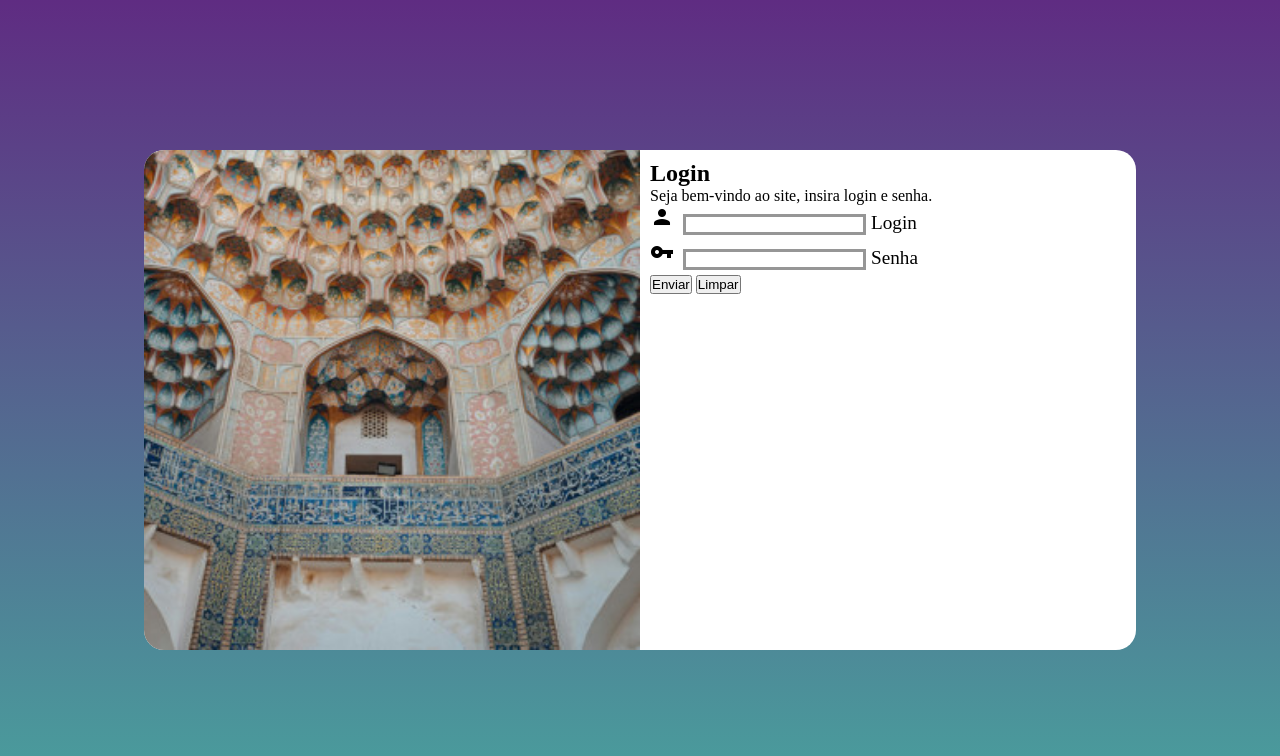
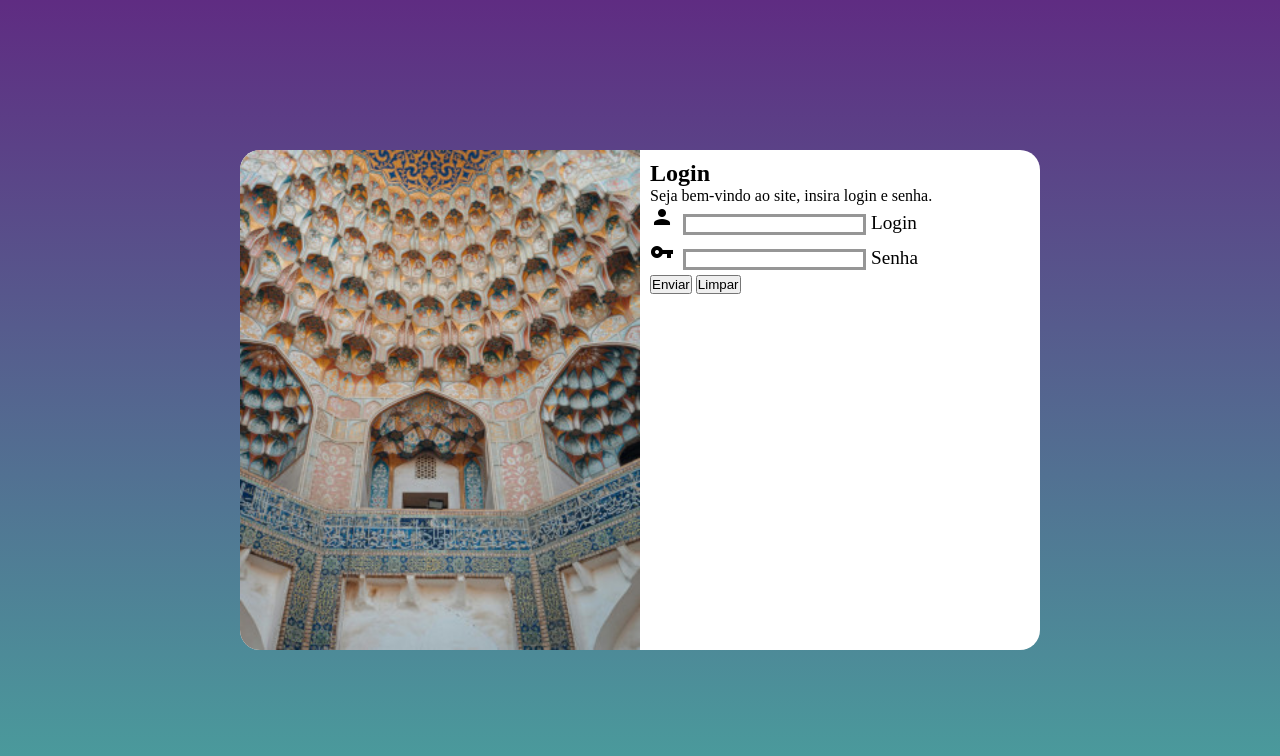
Before and after one commit to AbnnerP/tela-login, a plain HTML site: page index.html in a window 1280 px wide. Drawn offline with Linux system fonts and the light colour scheme.

Commit message:
ultimas configurações

```diff
--- a/estilo/style.css
+++ b/estilo/style.css
@@ -19,12 +19,12 @@ section#login{
     position: absolute;
     top: 50%;
     left: 50%;
-    transform: translate(-50%, -50%);
     background-color: white;
     border-radius: 20px;
     height: 500px;
     width: 250px;
     overflow: hidden;
+    transform: translate(-50%, -50%);/*colocar esse item, ou todos de transformação por ultimo*/
 }
 div#imagem{
     background: url(../imagens/entrada.jpg) no-repeat left bottom;
--- a/estilo/telasmaiores.css
+++ b/estilo/telasmaiores.css
@@ -38,7 +38,7 @@
         background-image: linear-gradient(to top, #49a09d, #5f2c82);
     }
     section#login{
-        width: 992px;
+        width: 800px;
     }
     div#imagem{
         float: left;
```
